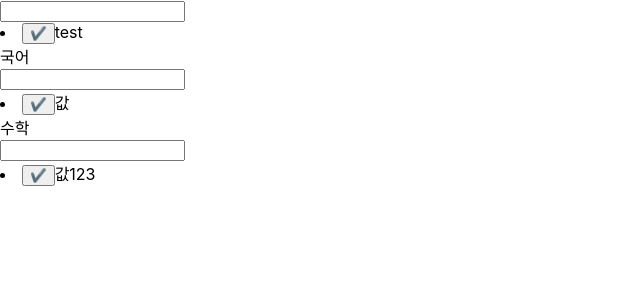
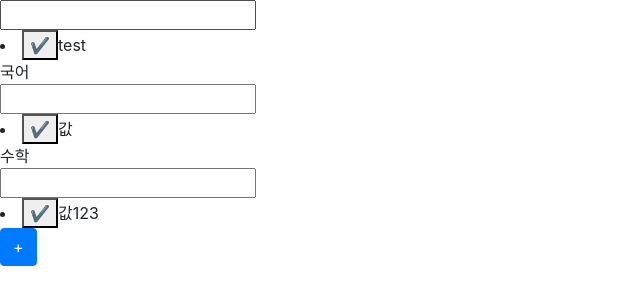
Before and after one commit to sky21kr/ClassManager_React, a React (Create React App) app: page / in a window 1280 px wide. Shown: the top 304 px of the page, without its empty margins (0-640 px from the left). Built offline with nearby package versions, Linux system fonts and the light colour scheme.

Commit message:
부트스트랩 적용 및 Add 버튼 추가

```diff
--- a/package.json
+++ b/package.json
@@ -6,7 +6,9 @@
     "@testing-library/jest-dom": "^5.11.4",
     "@testing-library/react": "^11.1.0",
     "@testing-library/user-event": "^12.1.10",
+    "bootstrap": "^4.6.0",
     "react": "^17.0.1",
+    "react-bootstrap": "^1.4.3",
     "react-dom": "^17.0.1",
     "react-scripts": "4.0.1",
     "uuid": "^8.3.2",
--- a/src/App.js
+++ b/src/App.js
@@ -1,6 +1,7 @@
 import MainToDoTemplate from './components/MainToDoTemplate'
 import ClassToDoTemplate from './components/ClassToDoTemplate'
-
+import AddClassTemplate from './components/AddClassTemplate'
+import 'bootstrap/dist/css/bootstrap.min.css';
 import React, { Component } from 'react';
 
 class App extends Component {
@@ -78,6 +79,9 @@ class App extends Component {
         <div>
           { classTemplateList }
         </div>
+        <div>
+          <AddClassTemplate/>
+        </div>
       </div>
     );
   }
--- /dev/null
+++ b/src/components/AddClassTemplate.js
@@ -0,0 +1,16 @@
+import { React, Component } from 'react'
+import { Button } from 'react-bootstrap'
+
+class AddClassTemplate extends Component {
+    render() {
+        return(
+            <div>
+                <Button className="btn">
+                    +
+                </Button>
+            </div>
+        )
+    }
+}
+
+export default AddClassTemplate
--- a/src/components/ClassTitle.js
+++ b/src/components/ClassName.js
@@ -1,6 +1,6 @@
 import { React, Component } from 'react'
 
-class ClassTitle extends Component {
+class ClassName extends Component {
     render() {
         const { title } = this.props
 
@@ -12,4 +12,4 @@ class ClassTitle extends Component {
     }
 }
 
-export default ClassTitle
+export default ClassName
--- a/src/components/ClassToDoTemplate.js
+++ b/src/components/ClassToDoTemplate.js
@@ -1,5 +1,5 @@
 import React, { Component } from 'react'
-import ClassTitle from './ClassTitle'
+import ClassName from './ClassName'
 import ToDoForm from './ToDoForm'
 import ToDoList from './ToDoList'
 
@@ -22,7 +22,7 @@ class ClassToDoTemplate extends Component {
 
         return(
             <div>
-                <ClassTitle
+                <ClassName
                     title={info.name}
                 />
                 <ToDoForm
```
Also changed, not shown: 2 other files (tests, documents, lock files or other folders).
